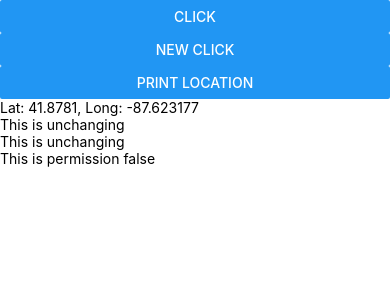
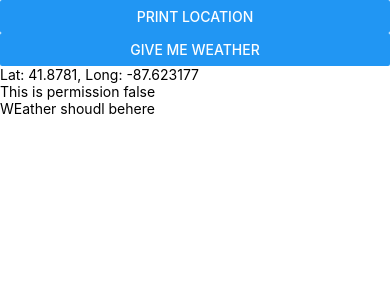
Before and after one commit to tomokos2/BePrepared, a React Native app: screen / in a window 390 px wide. Shown: the top 300 px of the page. Built offline with nearby package versions, Linux system fonts and the light colour scheme; what react-native would draw is missing.

Commit message:
Finally. the weather api works.

```diff
--- a/src/App.js
+++ b/src/App.js
@@ -31,6 +31,33 @@ import requestLocationPermission from './services/LocationPermission.js';
 import GetLocation from './services/GetLocation.js';
 
 class App extends React.Component {
+  // state = {
+  //   hasLocationPermission: false,
+  //   // Default lat long is chicago
+  //   lat: 41.8781,
+  //   long: -87.623177,
+  //   weather: null,
+  //   forecast: null,
+  // };
+
+  // componenetDidMount() {
+  //   let canAccess = requestLocationPermission();
+  //   let
+  // }
+
+  // setState(weatherData) {
+  //   this.setState({
+  //     weather: weatherData,
+  //   });
+
+  //   let forecast = this.state.weather.hourly;
+  //   return forecast.map(hour => {
+  //     <Text>
+  //       Date: {hour.dt}, Temp: {hour.temp}
+  //     </Text>;
+  //   });
+  // }
+
   constructor() {
     super();
     this.state = {
@@ -52,6 +79,16 @@ class App extends React.Component {
     });
   };
 
+  setWeather = () => {
+    GetWeather(this.lat, this.long).then(data => {
+      console.log('-----------------------------------------');
+      console.log(data);
+      this.setState(() => ({
+        hourlyWeather: data.hourly,
+      }));
+    });
+  };
+
   componentDidMount() {
     requestLocationPermission().then(result => this.setPermission(result));
   }
@@ -62,32 +99,27 @@ class App extends React.Component {
     }));
   };
 
-  addCount = () => {
-    this.setState(prevState => ({
-      counter: prevState.counter + 1,
-    }));
-  };
-
-  addNew = () => {
-    this.setState(() => ({
-      newCounter: 0,
-    }));
-  };
-
   render() {
+    const hourList = this.state.hourlyWeather.map(hour => {
+      return (
+        <Text key={hour.dt}>
+          Date: {hour.dt}, Temp: {hour.temp}
+        </Text>
+      );
+    });
     return (
       <>
         <SafeAreaView>
-          <Button onPress={this.addCount} title="Click" />
-          <Button onPress={this.addNew} title="new click" />
           <Button onPress={this.setLatLong} title="Print location" />
+          <Button onPress={this.setWeather} title="Give me WEather" />
           <Text>
             Lat: {this.state.lat}, Long: {this.state.long}
           </Text>
-          <Text>{this.state.counter}</Text>
-          <Text>This is unchanging {this.state.num}</Text>
-          <Text>This is unchanging {this.state.newCounter}</Text>
           <Text>This is permission {this.state.canAccessLoc.toString()}</Text>
+          <ScrollView>
+            {hourList}
+            <Text>WEather shoudl behere </Text>
+          </ScrollView>
         </SafeAreaView>
       </>
     );
```
